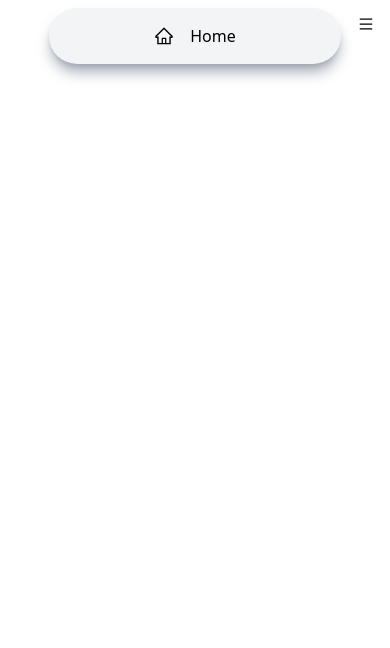
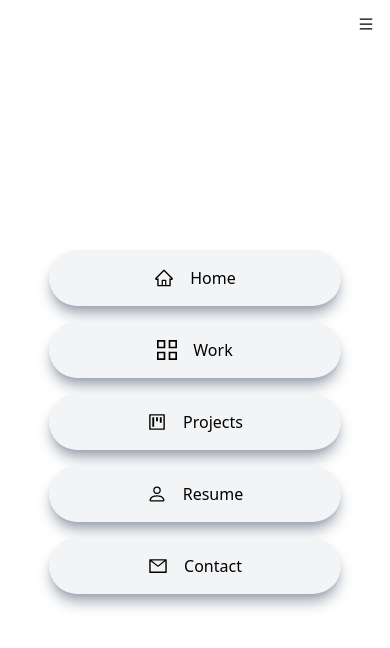
Before and after one commit to sichang51/portfolio-website-frontend, a React (Vite) app: page / in a window 390 px wide. Both pictures are taken after a click on the icon 366 px from the left and 24 px from the top of the page. Shown: the top 648 px of the page. Built offline with nearby package versions, Linux system fonts and the light colour scheme.

Commit message:
added work, projects, resume, contact buttons to nav with import statements in Sidenav.jsx

```diff
--- a/src/components/Sidenav.jsx
+++ b/src/components/Sidenav.jsx
@@ -1,5 +1,7 @@
 import React, { useState } from "react";
-import { AiOutlineMenu, AiOutlineHome } from "react-icons/ai";
+import { AiOutlineMenu, AiOutlineHome, AiOutlineProject, AiOutlineMail } from "react-icons/ai";
+import { BsPerson } from "react-icons/bs";
+import { GrProjects } from "react-icons/gr";
 
 const Sidenav = () => {
   const [nav, setNav] = useState(false);
@@ -11,13 +13,41 @@ const Sidenav = () => {
     <div>
       <AiOutlineMenu onClick={handleNav} className="absolute top-4 right-4 z-[99] md:hidden" />
       {nav ? (
-        <div className="fixed w-full h-sceen bg-white/90 flex flex-col justify-center items-center z-20">
+        <div className="fixed w-full h-screen bg-white/90 flex flex-col justify-center items-center z-20">
           <a
             href="#main"
             className="w-[75%] flex justify-center items-center rounded-full shadow-lg bg-gray-100 shadow-gray-400 m-2 p-4 cursor-pointer hover:scale-110 ease-in duration-200"
           >
             <AiOutlineHome size={20} />
             <span className="pl-4">Home</span>
+          </a>
+          <a
+            href="#main"
+            className="w-[75%] flex justify-center items-center rounded-full shadow-lg bg-gray-100 shadow-gray-400 m-2 p-4 cursor-pointer hover:scale-110 ease-in duration-200"
+          >
+            <GrProjects size={20} />
+            <span className="pl-4">Work</span>
+          </a>
+          <a
+            href="#main"
+            className="w-[75%] flex justify-center items-center rounded-full shadow-lg bg-gray-100 shadow-gray-400 m-2 p-4 cursor-pointer hover:scale-110 ease-in duration-200"
+          >
+            <AiOutlineProject size={20} />
+            <span className="pl-4">Projects</span>
+          </a>
+          <a
+            href="#main"
+            className="w-[75%] flex justify-center items-center rounded-full shadow-lg bg-gray-100 shadow-gray-400 m-2 p-4 cursor-pointer hover:scale-110 ease-in duration-200"
+          >
+            <BsPerson size={20} />
+            <span className="pl-4">Resume</span>
+          </a>
+          <a
+            href="#main"
+            className="w-[75%] flex justify-center items-center rounded-full shadow-lg bg-gray-100 shadow-gray-400 m-2 p-4 cursor-pointer hover:scale-110 ease-in duration-200"
+          >
+            <AiOutlineMail size={20} />
+            <span className="pl-4">Contact</span>
           </a>
         </div>
       ) : (
```
